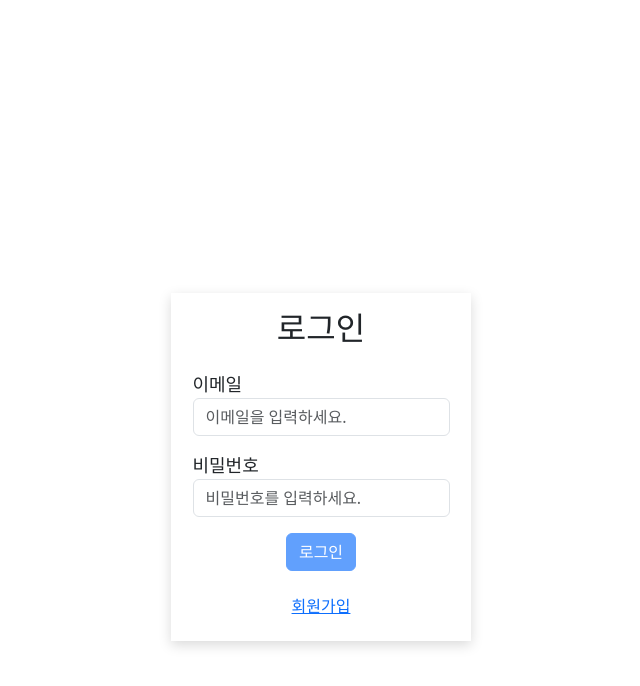
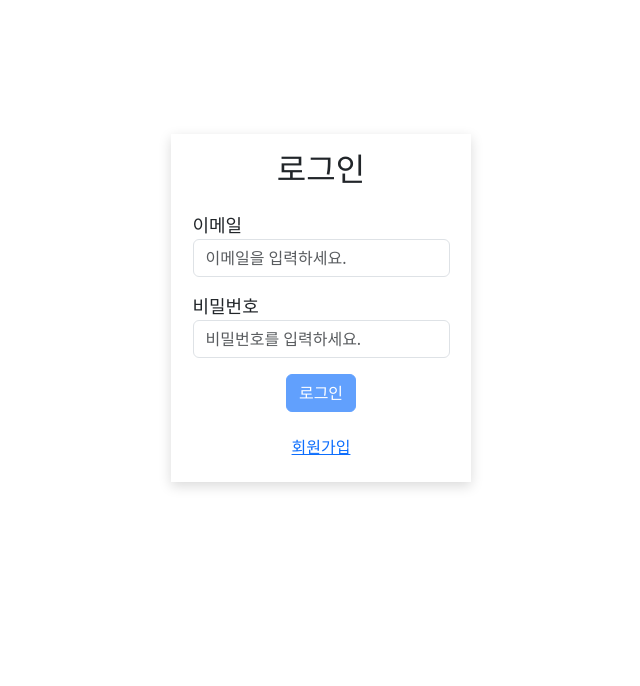
Before and after one commit to hyeb-in/clean-sea, a React (Create React App) app in the folder front/: page /login in a window 1280 px wide. Shown: the top 686 px of the page, without its empty margins (319-959 px from the left). Built offline with nearby package versions, Linux system fonts and the light colour scheme; no server answers.

Commit message:
Fix: css 수정 및 기타 커밋

```diff
--- a/front/src/Main.css
+++ b/front/src/Main.css
@@ -2,12 +2,6 @@
 @import "bootstrap/dist/css/bootstrap.min.css";
 @import "./components/review/review.css";
 @import "./components/review/comment/comment.css";
-
-html,
-body,
-#root {
-  height: 100%;
-}
 
 body {
   margin: 0;
```
Also changed, not shown: 1 other file (tests, documents, lock files or other folders).
